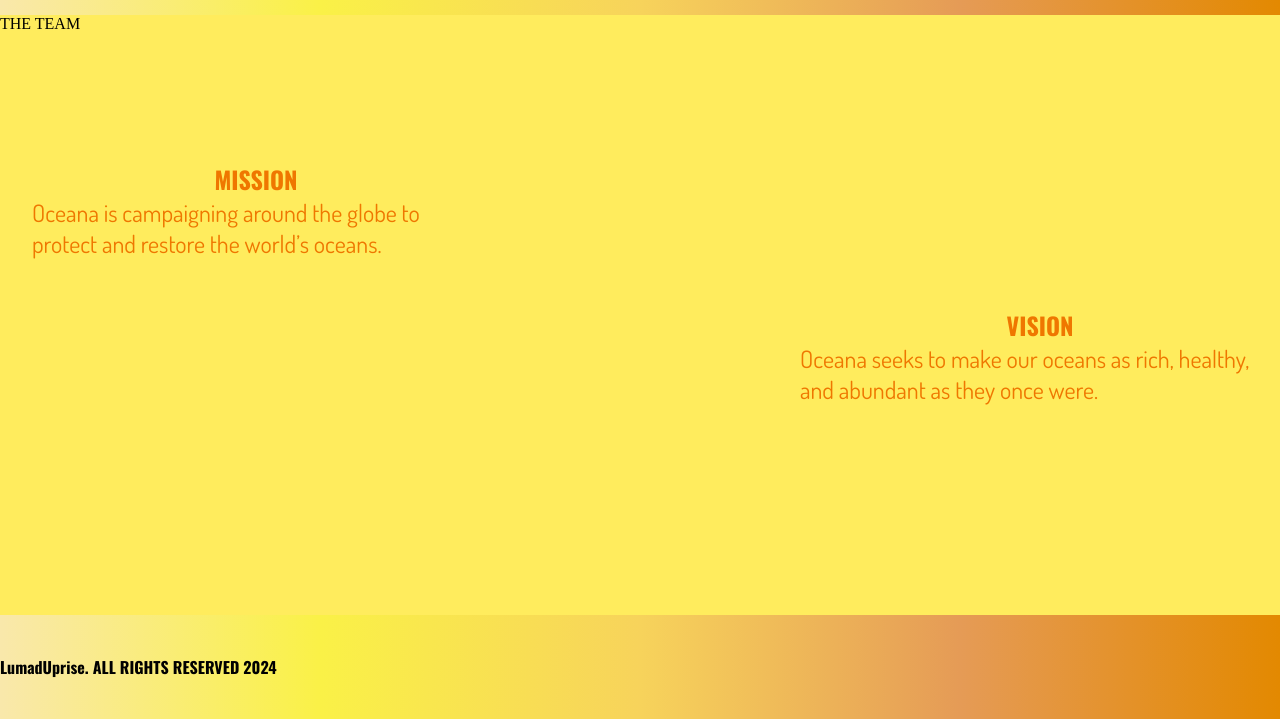
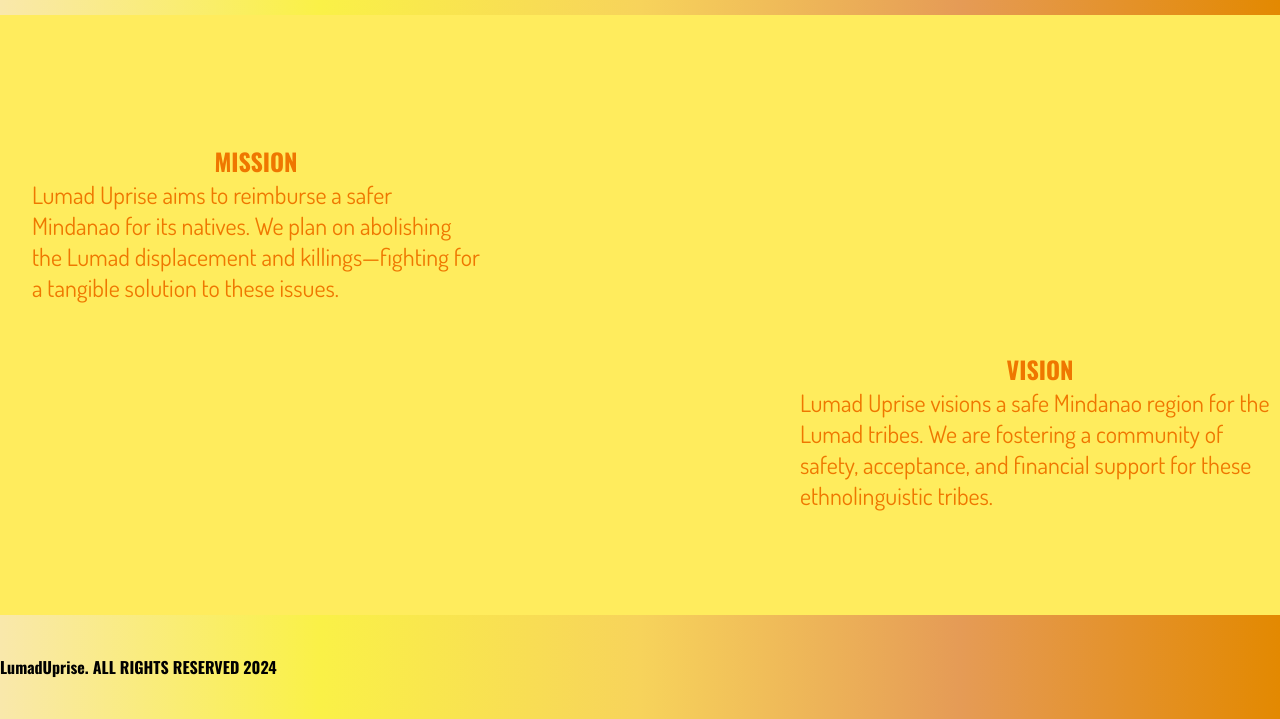
Before and after one commit to leannecajulao/group2, a plain HTML site: page CS PROJ/index3.html in a window 1280 px wide. Shown: the part 81-800 px from the top of the page. Drawn offline with nearby package versions, Linux system fonts and the light colour scheme.

Commit message:
Update index3.html

```diff
--- a/CS PROJ/index3.html
+++ b/CS PROJ/index3.html
@@ -3,14 +3,19 @@
 <head>
     <meta charset="UTF-8">
     <meta name="viewport" content="width=device-width, initial-scale=1.0">
-    <title>LumadUprise</title>
+    <title>LumadUprise Mission and Vision</title>
     <link rel="stylesheet" href="styles.css">
     <link href="https://fonts.googleapis.com/css2?family=Oswald:wght@700&display=swap"rel="stylesheet">
     <link href="https://fonts.googleapis.com/css2?family=Dosis&family=Oswald:wght@700&display=swap"rel="stylesheet">
 </head>
 <body>
     <div id="who">
+
         <div class="fullscreenimg">
+
+            <div class="bgofms">
+
+
 
             <nav>
                 <img src="media/logo.jpg" height="50">
@@ -43,11 +48,14 @@
             </nav>
 
 
+
             <main>
-                <p id="whotitle">THE TEAM</p>
+
+
+
                 <section  id="mission">
                     <p class = "ms">MISSION</p>
-                    <p id="ms">Oceana is campaigning around the globe to protect and restore the world’s oceans.</p>
+                    <p id="ms">Lumad Uprise aims to reimburse a safer Mindanao for its natives. We plan on abolishing the Lumad displacement and killings—fighting for a tangible solution to these issues. </p>
                 </section>
                 <section>
                     <div class="v_line"></div>
@@ -55,9 +63,10 @@
 
                 <section id="vision">
                     <p class = "ms" >VISION</p>
-                    <p id="ms">Oceana seeks to make our oceans as rich, healthy, and abundant as they once were.
+                    <p id="ms">Lumad Uprise visions a safe Mindanao region for the Lumad tribes. We are fostering a community of safety, acceptance, and financial support for these ethnolinguistic tribes. </p>
                     </section>
             </main>
+        </div>
 
             <footer>
                 <p>LumadUprise. ALL RIGHTS RESERVED 2024</p>
```
